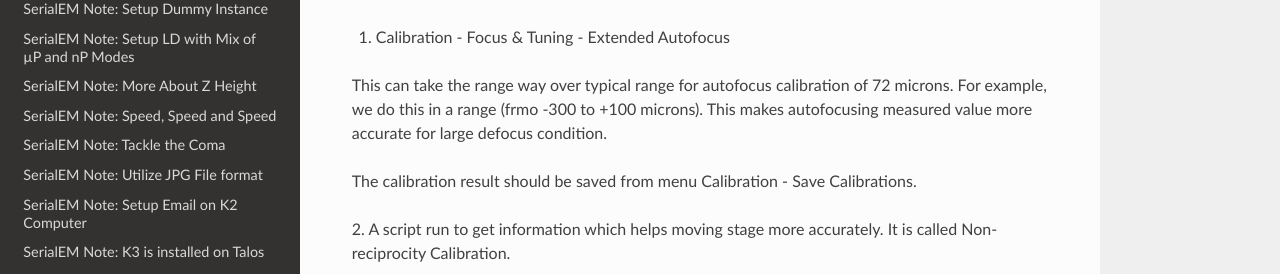
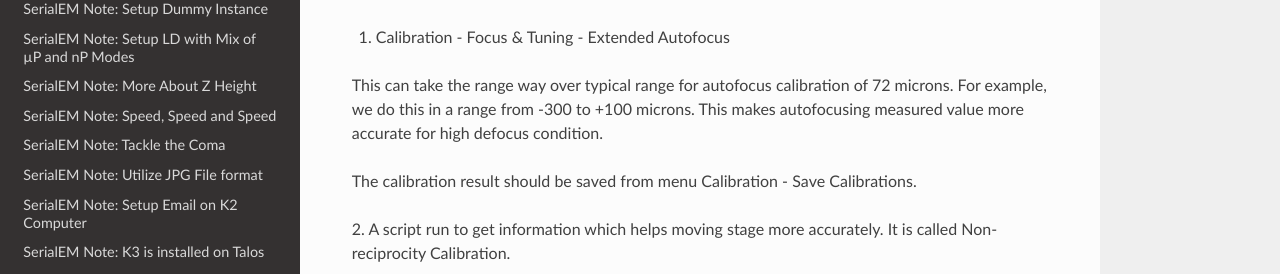
Before and after one commit to xuchen66/sphinx-emdocs, a Sphinx documentation site: the page built from source/serialEM_note_eucentricity_with_beamtilting.rst, in a window 1280 px wide and 900 px high, scrolled down 435 px. Shown: the part 182-456 px from the top of the window. Built offline with Sphinx 7.4.7 and the Read the Docs theme 2.0.0, drawn with Linux system fonts in a browser that asks for light colours; pages that are not in the unit, such as notebooks, are missing from menus.

Commit message:
Update serialEM_note_eucentricity_with_beamtilting.rst

```diff
--- a/source/serialEM_note_eucentricity_with_beamtilting.rst
+++ b/source/serialEM_note_eucentricity_with_beamtilting.rst
@@ -34,8 +34,8 @@
 1. Calibration - Focus & Tuning - Extended Autofocus
 
 This can take the range way over typical range for autofocus calibration of 72
-microns. For example, we do this in a range (frmo -300 to +100 microns). This
-makes autofocusing measured value more accurate for large defocus condition.
+microns. For example, we do this in a range from -300 to +100 microns. This
+makes autofocusing measured value more accurate for high defocus condition.
 
 The calibration result should be saved from menu Calibration - Save
 Calibrations.
```
